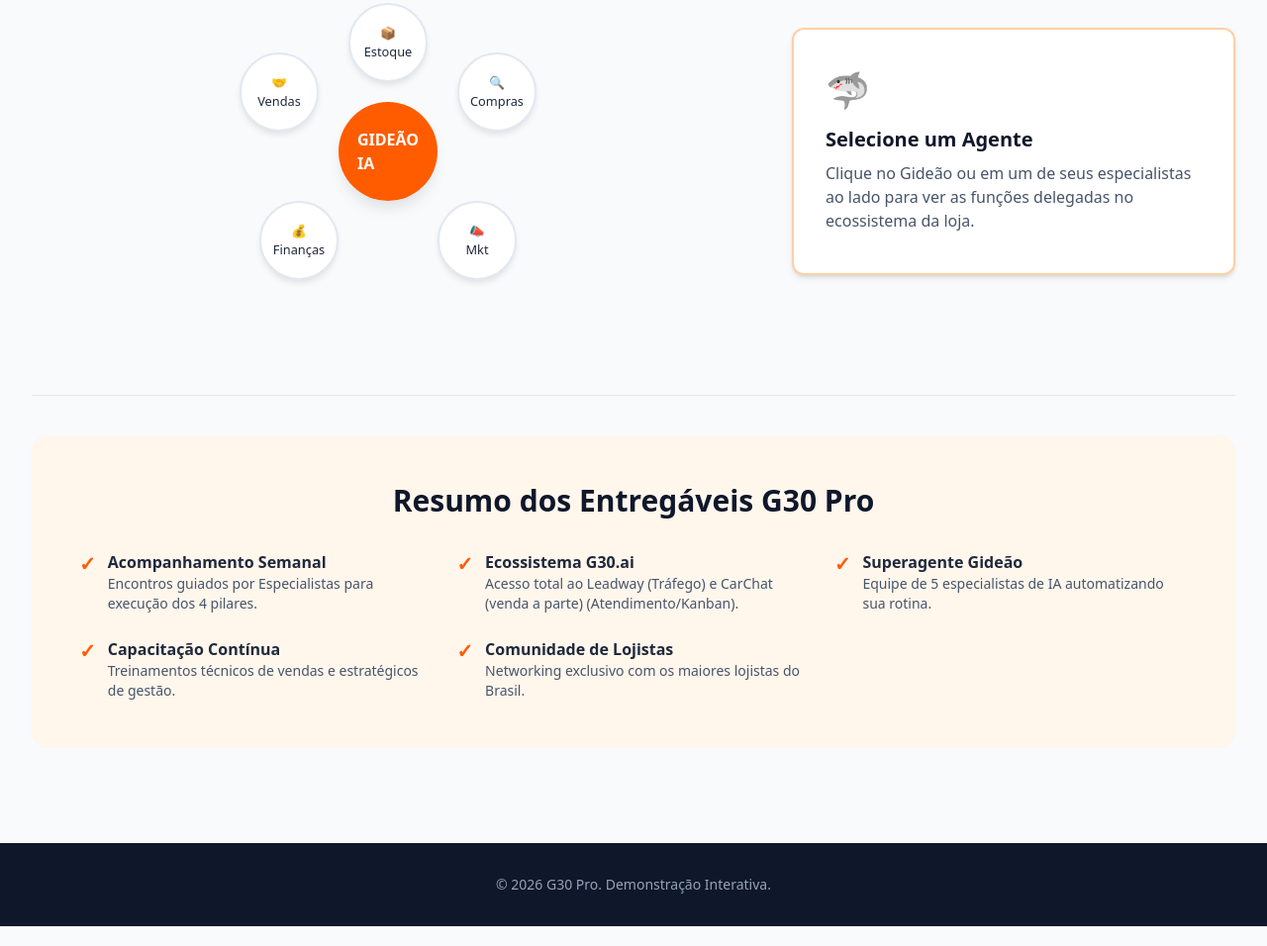
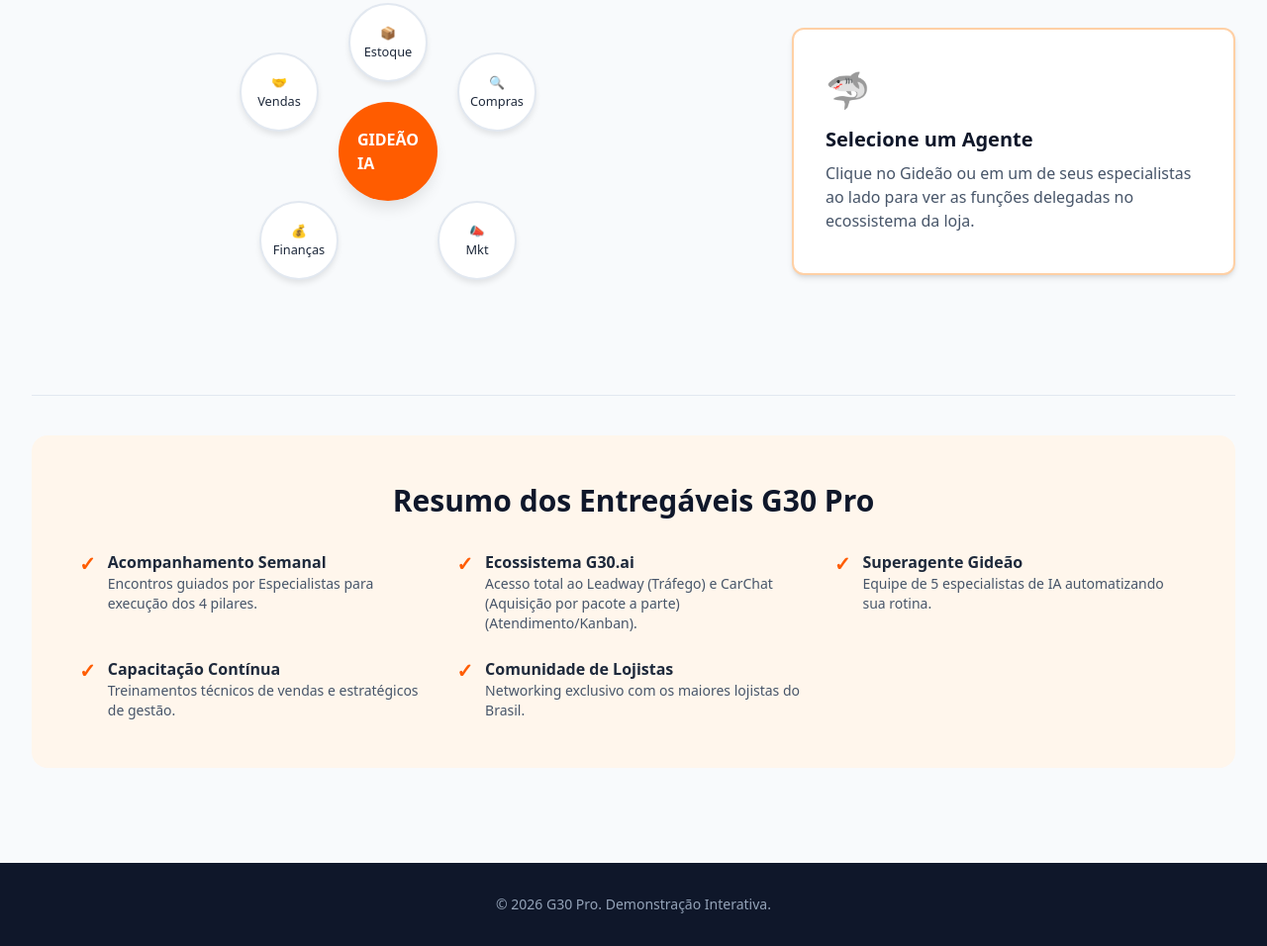
Before and after one commit to danielengmat-coder/apresentacaog30, a plain HTML site: page index.html in a window 1280 px wide. Shown: the part 2848-3804 px from the top of the page at 99% size. Drawn offline with nearby package versions, Linux system fonts and the light colour scheme.

Commit message:
Update index.html

```diff
--- a/index.html
+++ b/index.html
@@ -331,7 +331,7 @@
                         <div class="text-brand-500 font-bold text-xl">&#10003;</div>
                         <div>
                             <h5 class="font-bold text-slate-800">Ecossistema G30.ai</h5>
-                            <p class="text-sm text-slate-600">Acesso total ao Leadway (Tráfego) e CarChat (venda a parte) (Atendimento/Kanban).</p>
+                            <p class="text-sm text-slate-600">Acesso total ao Leadway (Tráfego) e CarChat (Aquisição por pacote a parte) (Atendimento/Kanban).</p>
                         </div>
                     </div>
                     <div class="flex items-start gap-3">
```
